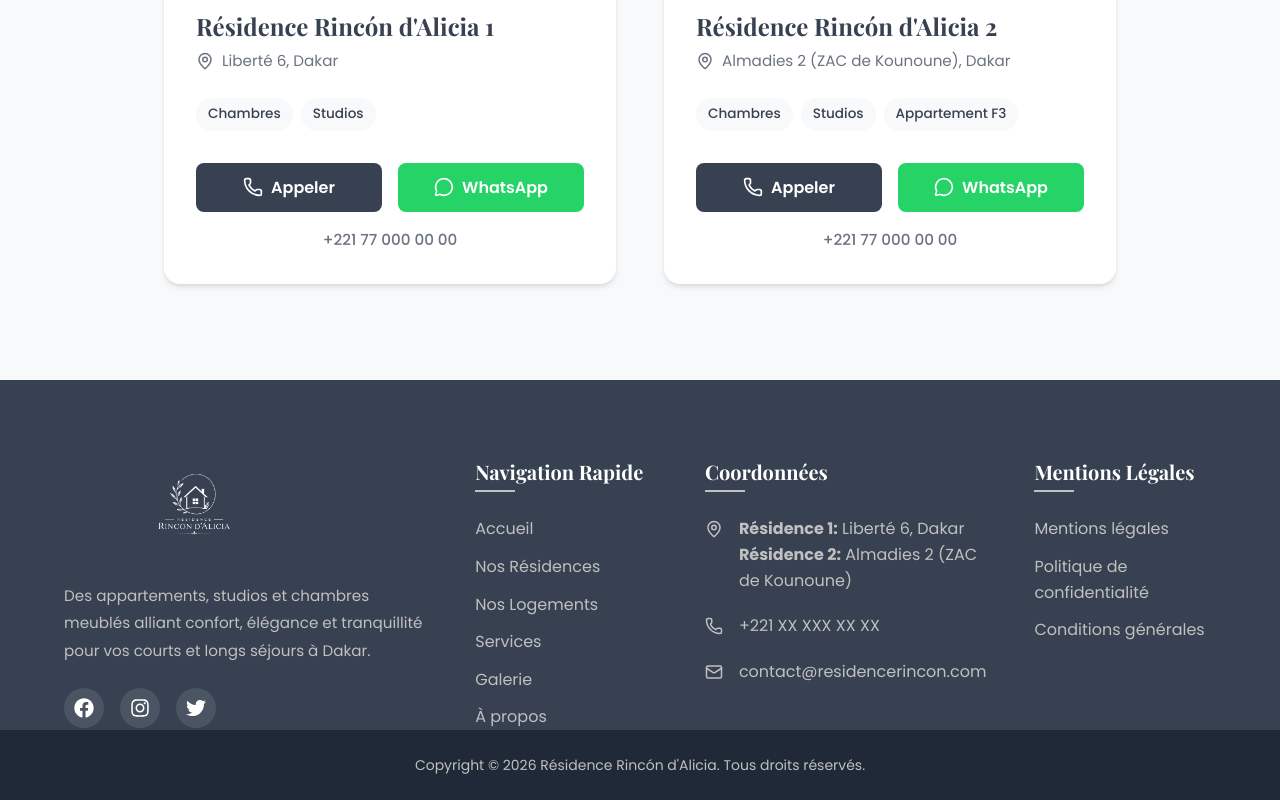
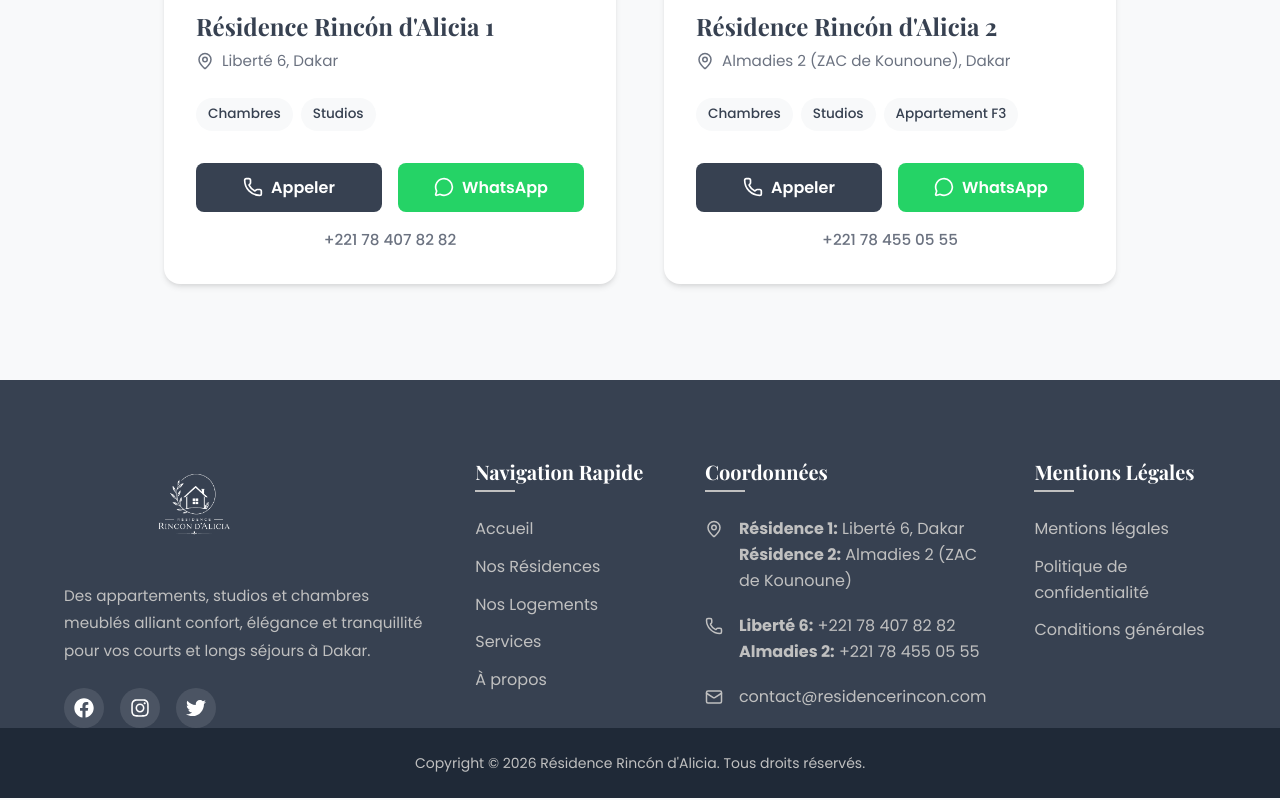
Before and after one commit to phata82/rincondalicia, a Next.js app: page /reserver in a window 1280 px wide. Shown: the part 693-1493 px from the top of the page. Built offline with nearby package versions, Linux system fonts and the light colour scheme; a web font is replaced by a local one.

Commit message:
Update contact phone numbers with real data and clean up footer link

```diff
--- a/src/app/contact/page.js
+++ b/src/app/contact/page.js
@@ -36,7 +36,8 @@
             </div>
             <div>
               <h3>Téléphone & WhatsApp</h3>
-              <p>+221 77 XXX XX XX</p>
+              <p><strong>Liberté 6:</strong> +221 78 407 82 82</p>
+              <p><strong>Almadies 2:</strong> +221 78 455 05 55</p>
             </div>
           </div>
 
--- a/src/app/reserver/page.js
+++ b/src/app/reserver/page.js
@@ -46,14 +46,14 @@
               </div>
 
               <div className={styles.contactActions}>
-                <a href="tel:+221770000000" className={`btn btn-primary ${styles.actionBtn}`}>
+                <a href="tel:+221784078282" className={`btn btn-primary ${styles.actionBtn}`}>
                   <Phone size={20} /> Appeler
                 </a>
-                <a href="https://wa.me/221770000000" target="_blank" rel="noopener noreferrer" className={`btn ${styles.whatsappBtn}`}>
+                <a href="https://wa.me/221784078282" target="_blank" rel="noopener noreferrer" className={`btn ${styles.whatsappBtn}`}>
                   <MessageCircle size={20} /> WhatsApp
                 </a>
               </div>
-              <p className={styles.contactInfo}>+221 77 000 00 00</p>
+              <p className={styles.contactInfo}>+221 78 407 82 82</p>
             </div>
           </div>
 
@@ -80,14 +80,14 @@
               </div>
 
               <div className={styles.contactActions}>
-                <a href="tel:+221770000000" className={`btn btn-primary ${styles.actionBtn}`}>
+                <a href="tel:+221784550555" className={`btn btn-primary ${styles.actionBtn}`}>
                   <Phone size={20} /> Appeler
                 </a>
-                <a href="https://wa.me/221770000000" target="_blank" rel="noopener noreferrer" className={`btn ${styles.whatsappBtn}`}>
+                <a href="https://wa.me/221784550555" target="_blank" rel="noopener noreferrer" className={`btn ${styles.whatsappBtn}`}>
                   <MessageCircle size={20} /> WhatsApp
                 </a>
               </div>
-              <p className={styles.contactInfo}>+221 77 000 00 00</p>
+              <p className={styles.contactInfo}>+221 78 455 05 55</p>
             </div>
           </div>
         </div>
--- a/src/components/Footer.jsx
+++ b/src/components/Footer.jsx
@@ -37,7 +37,6 @@
             <li><Link href="/residences">Nos Résidences</Link></li>
             <li><Link href="/logements">Nos Logements</Link></li>
             <li><Link href="/services">Services</Link></li>
-            <li><Link href="/galerie">Galerie</Link></li>
             <li><Link href="/a-propos">À propos</Link></li>
           </ul>
         </div>
@@ -54,7 +53,10 @@
             </li>
             <li>
               <Phone size={18} className={styles.contactIcon} />
-              <span>+221 XX XXX XX XX</span>
+              <span>
+                <strong>Liberté 6:</strong> +221 78 407 82 82<br/>
+                <strong>Almadies 2:</strong> +221 78 455 05 55
+              </span>
             </li>
             <li>
               <Mail size={18} className={styles.contactIcon} />
```
